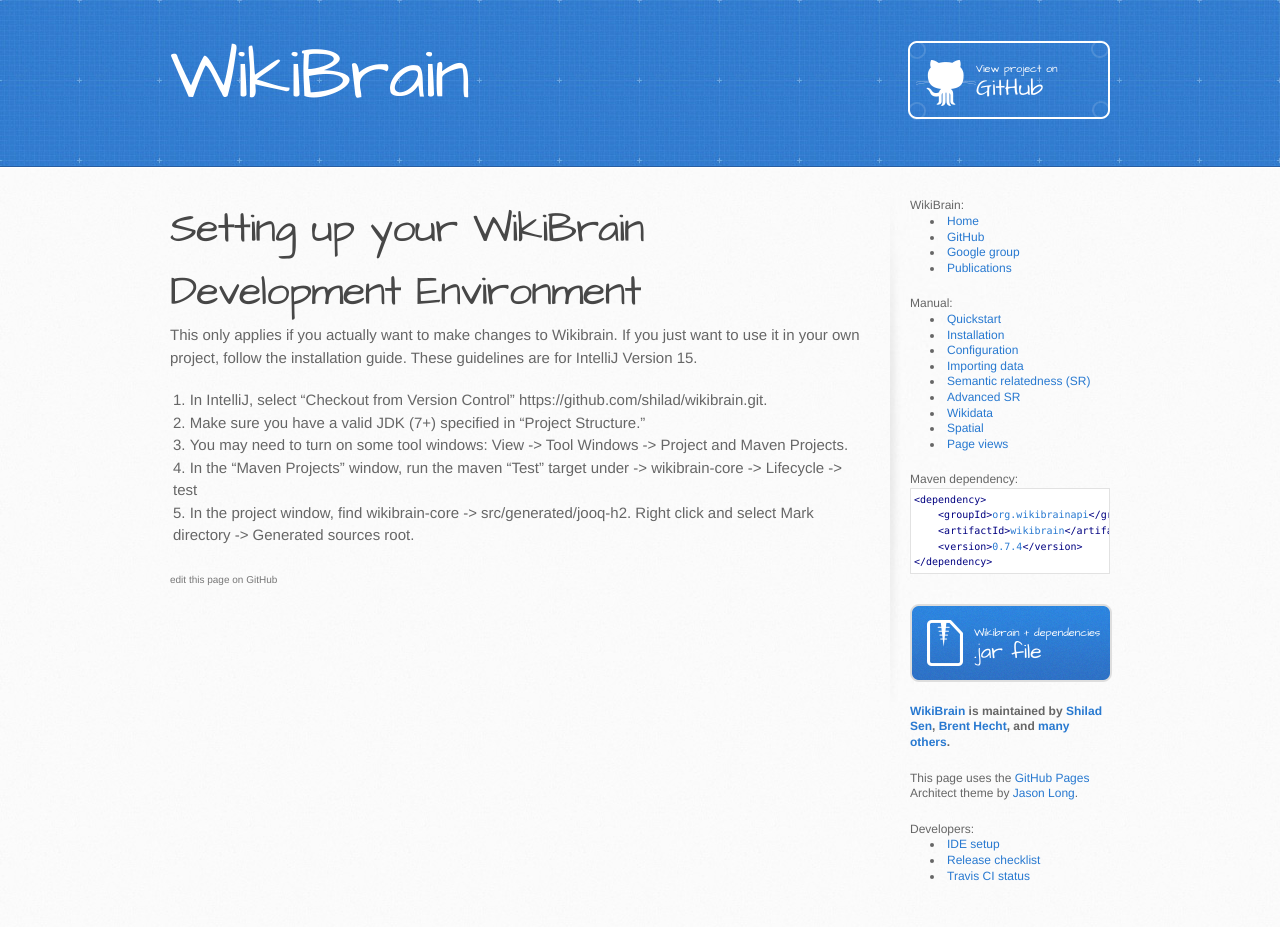
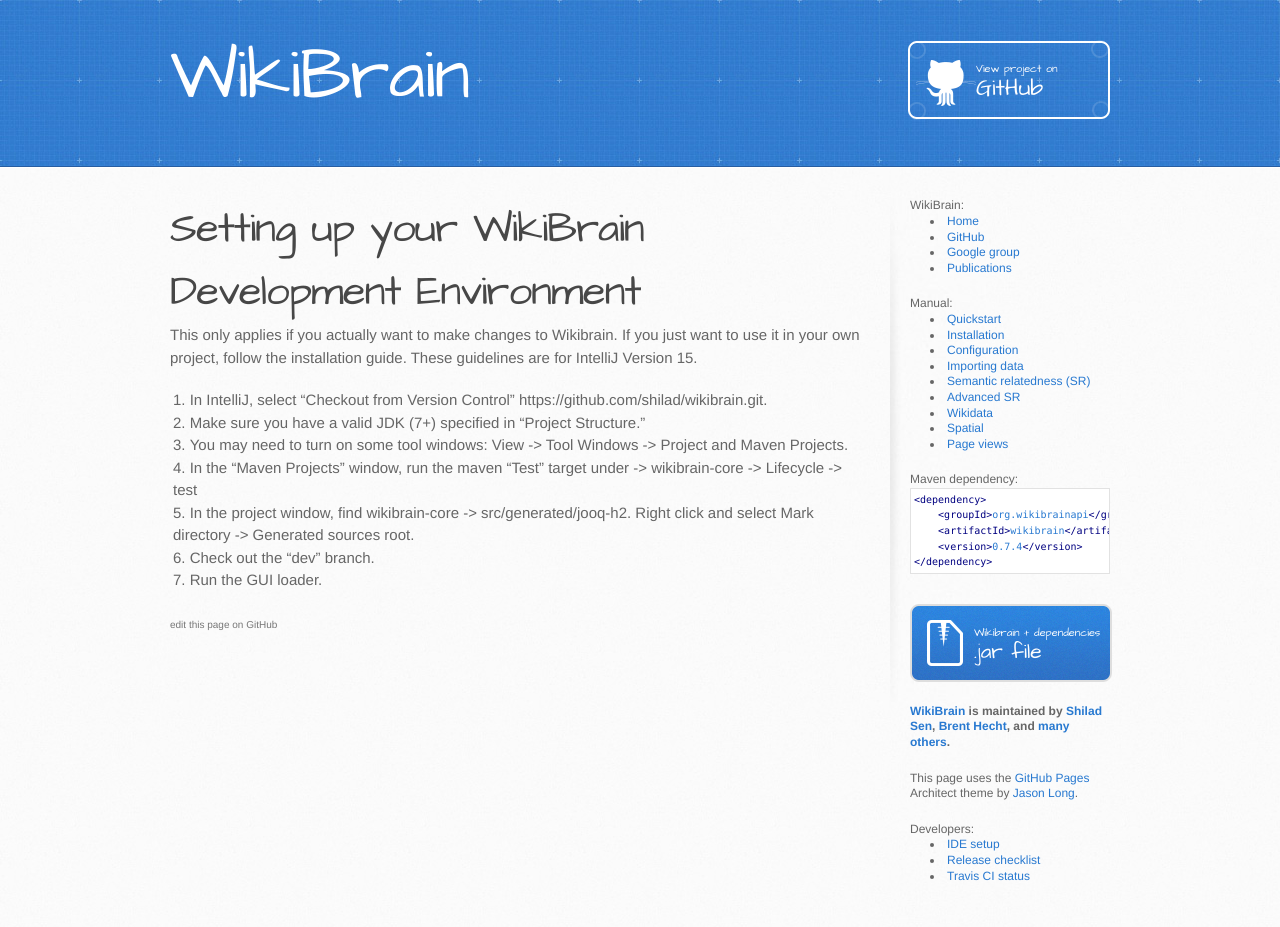
Before and after one commit to shilad/wikibrain, a Jekyll site: the page built from tutorial/development.md, in a window 1280 px wide. Built offline with Jekyll 4.4.1, drawn with Linux system fonts in a browser that asks for light colours; nearby versions of some CDN libraries; Markdown is read by kramdown in place of the engine named in the settings.

Commit message:
Update development.md

```diff
--- a/tutorial/development.md
+++ b/tutorial/development.md
@@ -14,3 +14,5 @@
 3. You may need to turn on some tool windows: View -> Tool Windows -> Project and Maven Projects.
 4. In the "Maven Projects" window, run the maven "Test" target under -> wikibrain-core -> Lifecycle -> test
 5. In the project window, find wikibrain-core -> src/generated/jooq-h2. Right click and select Mark directory -> Generated sources root.
+6. Check out the "dev" branch.
+7. Run the GUI loader.
```
